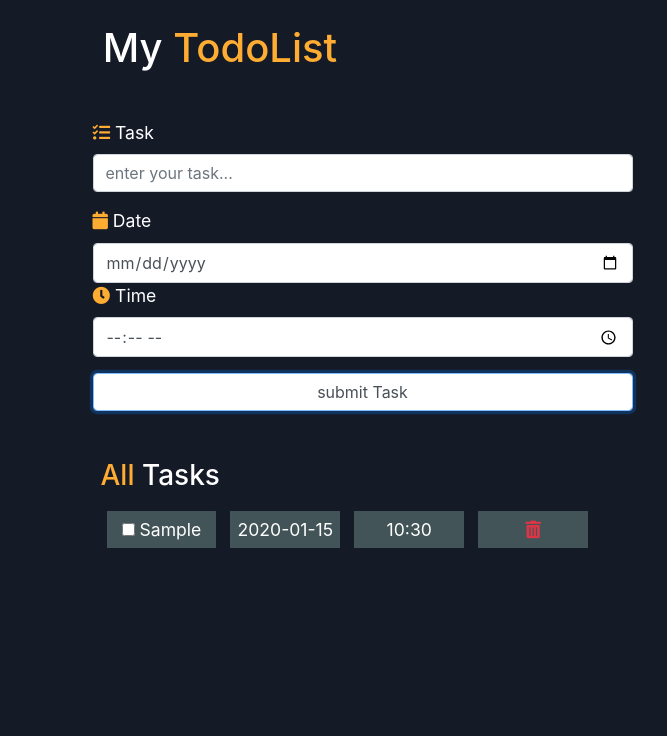
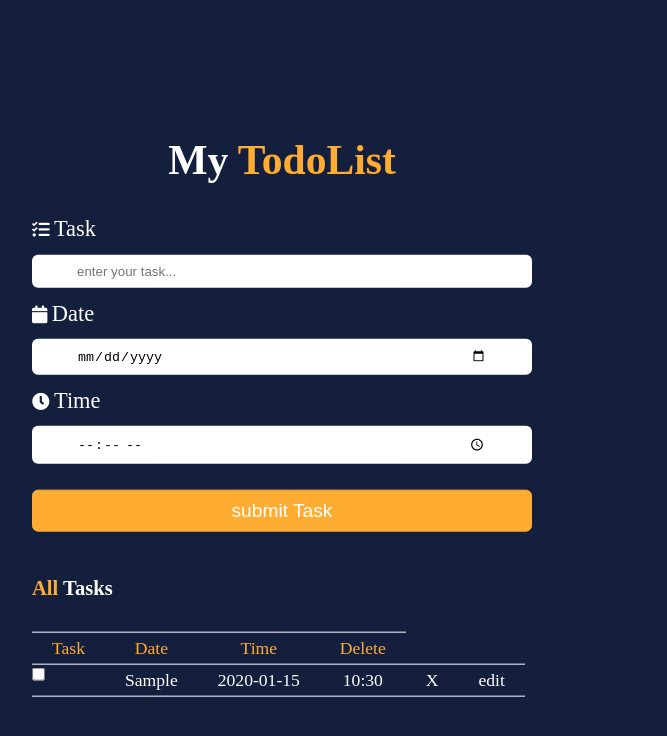
Before and after one commit to cmcWebCode40/simple_todo_list, a website: page src/index.html in a window 1280 px wide. Both pictures are taken after typing "Sample", "2020-01-15", "10:30" into the empty fields and a click on the input "submit Task". Shown: the whole page, without its empty margins (358-1025 px from the left). Drawn offline with nearby package versions, Linux system fonts and the light colour scheme.

Commit message:
added edit btn

```diff
--- a/src/css/style.css
+++ b/src/css/style.css
@@ -1,55 +1,127 @@
 :root {
   --primary-color: #ffad32;
-  --bg-color: #050a18ee;
+  --bg-color: #041030ee;
   --text-color: #fff;
+  --text-light: #ddd;
+  --table-hover: #ddd;
+}
+
+* {
+  box-sizing: border-box;
+  margin: 0;
+  padding: 0;
 }
 
 body {
   background: var(--bg-color);
   color: #fff;
   font-size: 1.1rem;
+  font-family: "Livvic" sans-serif;
+  overflow-y: scroll;
+}
+
+.container {
+  position: absolute;
+  top: 50%;
+  left: 50%;
+  transform: translate(-50%, -50%);
+  width: 500px;
+}
+
+.wrapper {
+  width: 100%;
+}
+
+h1 {
+  margin: 2rem 0;
+  font-size: 2.6rem;
+  text-align: center;
+}
+
+h3 {
+  margin: 2rem 0;
 }
 
 span {
   color: var(--primary-color);
 }
 
-i {
-  color: var(--primary-color);
+label {
+  font-size: 1.4rem;
+}
+
+input[type="text"],
+input[type="submit"],
+input[type="date"],
+input[type="time"] {
+  width: 100%;
+  padding: 9px 45px;
+  margin: 0.8rem 0;
+  border: none;
+  border-radius: 6px;
+}
+
+input:focus {
+  outline: none;
+  border: var(--primary-color) 1px solid;
 }
 
 input[type="submit"] {
   background-color: var(--primary-color);
+  color: var(--text-color);
+  font-size: 1.2rem;
 }
-.flex {
-  display: flex;
+input[type="submit"]:hover {
+  background: #c47e16;
 }
 
-.show {
+/* input[type="checkbox"] {
+  background-color: #000;
+} */
+
+/* .row {
+  margin: 0 1rem 0 0;
+} */
+
+table {
+  color: var(--text-color);
   cursor: pointer;
+  border-radius: 8px;
+  border-collapse: collapse;
 }
 
-.set {
-  margin: 0.8em 14em;
-  width: 60%;
+table thead {
+  color: var(--primary-color);
 }
 
-.block > p {
-  margin: 0.6em 0 0 0.8em;
-  word-break: break-all;
-  flex-basis: 20.333%;
-  background: rgb(66, 84, 88);
+tbody tr {
+  /* padding: 10px 20px; */
+  /* border-radius: 10px; */
+  border-top: 1px solid var(--text-color);
+  border-bottom: 1px solid var(--text-color);
+}
+td {
+  padding: 5px 20px;
+  /* border: 1px solid var(--text-light); */
   text-align: center;
-  padding: 0.3em;
+  border-top: 1px solid var(--text-color);
+  border-bottom: 1px solid var(--text-color);
 }
+table td:hover {
+  background: var(--text-light);
+  color: black;
+}
+
 @media (max-width: 768px) {
-  .show p {
-    font-size: 0.6em;
+  .container {
+    width: 300px;
   }
 
-  .set {
-    margin: auto;
-    width: 60%;
-    padding: 0.2em;
+  .row {
+    margin-left: -2rem;
+  }
+
+  body {
+    overflow-y: scroll;
   }
 }
--- a/src/index.html
+++ b/src/index.html
@@ -4,10 +4,10 @@
     <meta charset="UTF-8" />
     <meta name="viewport" content="width=device-width, initial-scale=1.0" />
     <meta http-equiv="X-UA-Compatible" content="ie=edge" />
-    <link
+    <!-- <link
       rel="stylesheet"
       href="https://maxcdn.bootstrapcdn.com/bootstrap/4.0.0/css/bootstrap.min.css"
-    />
+    /> -->
     <link
       rel="stylesheet"
       href="https://cdnjs.cloudflare.com/ajax/libs/font-awesome/5.11.2/css/all.css"
@@ -20,49 +20,31 @@
     <title>My Todo App</title>
   </head>
   <body>
-    <div class="container ml-2 mr-2 mt-4 ">
-      <h1 class=" text-center mb-5">
+    <div class="container ">
+      <h1>
         My
-        <span class="">
+        <span>
           TodoList
         </span>
       </h1>
-      <div class=" target row justify-content-center">
-        <div class="col-md-6 offset-md-3">
-          <form id="form">
+      <div class=" wrapper">
+        <form class="form" id="form">
           <div class="form-group ">
             <i class="fa fa-tasks "></i>
             <label for="task">Task</label>
-              <input
-                type="text"
-                id="task"
-                class="form-control"
-                placeholder="enter your task..."
-              />
+            <input type="text" id="task" placeholder="enter your task..." />
           </div>
-            <div class="form-group">
           <div>
             <i class="fa fa-calendar "></i>
             <label for="task">Date</label>
-                <input
-                  type="date"
-                  id="date"
-                  class="form-control"
-                  placeholder="enter the date....."
-                />
+            <input type="date" id="date" placeholder="enter the date....." />
           </div>
           <div>
             <i class="fa fa-clock  "></i>
             <label for="task">Time</label>
-                <input
-                  type="time"
-                  id="time"
-                  class="form-control"
-                  placeholder="enter the time"
-                />
+            <input type="time" id="time" placeholder="enter the time" />
           </div>
-            </div>
-            <div class="form-group mb-4">
+          <div>
             <input
               type="submit"
               class="btn btn form-control"
@@ -71,13 +53,20 @@
           </div>
         </form>
         <div class="head">
-            <h3 class="display-5 mt-5 ml-2">
-              <span class=""> All </span>Tasks
-            </h3>
+          <h3><span> All </span>Tasks</h3>
         </div>
         <div class="row">
-            <div class="show col-md-12"></div>
-          </div>
+          <table class="show">
+            <thead>
+              <tr>
+                <td>Task</td>
+                <td>Date</td>
+                <td>Time</td>
+                <td>Delete</td>
+              </tr>
+            </thead>
+            <tbody></tbody>
+          </table>
         </div>
       </div>
     </div>
--- a/src/scripts/app.js
+++ b/src/scripts/app.js
@@ -8,78 +8,96 @@ class TODOAPP {
   }
 }
 
-class DISPLAY  {
+class DISPLAY {
   static localStorageApp() {
     const data = Store.getData();
     data.forEach(list => DISPLAY.displayTodoData(list));
   }
 
   static displayTodoData(todoApp) {
-        const show = document.querySelector('.show');
-        const div = document.createElement('div');
-        div.className = 'block flex';
-        div.innerHTML = `<p><input type="checkbox"class="check"> ${todoApp.task}</p>
-      <p>${todoApp.date}</p>
-      <p>${todoApp.time}</p>
-      <p class ="delete"><i class="fa fa-trash-alt text-danger delete"></p>`;
-        show.appendChild(div);
+    const show = document.querySelector("tbody");
+    const tr = document.createElement("tr");
+    // div.className = "block flex";
+    tr.innerHTML = `<input type="checkbox"class="check"><td class="line"> ${todoApp.task}</td>
+      <td>${todoApp.date}</td>
+      <td>${todoApp.time}</td>
+      <td class ="delete">X</td>
+      <td class ="edit">edit</td>`;
+    // <i class="fa fa-trash-alt text-danger delete"></i>;
+    show.appendChild(tr);
   }
 
   static flashMessage(message, alertColor) {
-        const container = document.querySelector('.container');
-        const target = document.querySelector('.target');
-        const pTag = document.createElement('p');
+    const container = document.querySelector(".container");
+    const target = document.querySelector(".target");
+    const pTag = document.createElement("p");
     pTag.className = `${alertColor} set`;
 
     pTag.appendChild(document.createTextNode(message));
     container.insertBefore(pTag, target);
     setTimeout(() => {
-            document.querySelector('p').remove();
+      document.querySelector("p").remove();
     }, 2000);
   }
 
-
-
-
   static clearInputFields() {
-        document.querySelector('#task').value = "";
-        document.querySelector('#date').value = "";
-        document.querySelector('#time').value = "";
+    document.querySelector("#task").value = "";
+    document.querySelector("#date").value = "";
+    document.querySelector("#time").value = "";
   }
 
   static deleteTask(target) {
     if (target.classList.contains("delete")) {
-            document.querySelector('.block').remove();
+      document.querySelector("tr").remove();
 
       const data = Store.getData();
-            data.forEach((list, index) => {
+      data.forEach(index => {
         data.splice(index, 1);
       });
-         localStorage.setItem('todo', JSON.stringify(data))
+      localStorage.setItem("todo", JSON.stringify(data));
 
       DISPLAY.flashMessage("Task Deleted", "bg-success ");
-        } else   if (target.classList.contains("check")) {
-            DISPLAY.flashMessage("Task checked", "bg-success")
+    } else if (target.classList.contains("check")) {
+      DISPLAY.flashMessage("Task checked", "bg-success");
+      let line = document.querySelector(".line");
+      line.style.textDecoration = "line-through";
     }
   }
 }
 
+document.querySelector("tbody").addEventListener("click", e => {
+  if (e.target.classList.contains("edit")) {
+    const taskField = document.querySelector("#task");
+    const dateField = document.querySelector("#date");
+    const timeField = document.querySelector("#time");
+
+    const data = Store.getData();
+    data.forEach(item => {
+      let result = item.task;
+      let date = item.date;
+      let time = item.time;
+      taskField.value = result;
+      dateField.value = date;
+      timeField.value = time;
+    });
+  }
+});
 
 // local Storage....
 
 class Store {
   static addTodoList(todoApp) {
     const data = Store.getData();
-        data.push(todoApp)
-        localStorage.setItem('todo', JSON.stringify(data));
+    data.push(todoApp);
+    localStorage.setItem("todo", JSON.stringify(data));
   }
 
   static getData() {
     let data;
-        if (localStorage.getItem('todo') === null) {
+    if (localStorage.getItem("todo") === null) {
       data = [];
     } else {
-            data = JSON.parse(localStorage.getItem('todo'));
+      data = JSON.parse(localStorage.getItem("todo"));
     }
     return data;
   }
@@ -87,37 +105,35 @@ class Store {
 
 // functions for the Event actions .....
 
-const updateTask = (e) => {
+const updateTask = e => {
+  // Get the target Elements .....
+  const taskField = document.querySelector("#task").value;
+  const dateField = document.querySelector("#date").value;
+  const timeField = document.querySelector("#time").value;
 
-    // Get the target Elements .....
-    const taskField = document.querySelector('#task').value;
-    const dateField = document.querySelector('#date').value;
-    const timeField = document.querySelector('#time').value;
-
-    e.preventDefault()
+  e.preventDefault();
   if (taskField === "" || dateField === "" || timeField === "") {
     DISPLAY.flashMessage("Enter all fields", "bg-danger ");
-        DISPLAY.clearInputFields()
+    DISPLAY.clearInputFields();
     console.log("faild");
   } else {
     const todoApp = new TODOAPP(taskField, dateField, timeField);
     DISPLAY.displayTodoData(todoApp);
     DISPLAY.flashMessage("task Added", "bg-success ");
-        DISPLAY.clearInputFields()
+    DISPLAY.clearInputFields();
     Store.addTodoList(todoApp);
     console.log(todoApp.task);
   }
-}
+};
 
-
-const removeTask = (e) => {
+const removeTask = e => {
   DISPLAY.deleteTask(e.target);
-}
+};
 
 // Events for submit action.....
-document.addEventListener('DOMContentLoaded', DISPLAY.localStorageApp);
+document.addEventListener("DOMContentLoaded", DISPLAY.localStorageApp);
 
-document.querySelector('#form').addEventListener('submit', updateTask);
+document.querySelector("#form").addEventListener("submit", updateTask);
 
 // Events for Delete button.....
-document.querySelector(".show").addEventListener('click', removeTask);
+document.querySelector(".show").addEventListener("click", removeTask);
```
Lines whose indentation alone changed are shown as unchanged.
